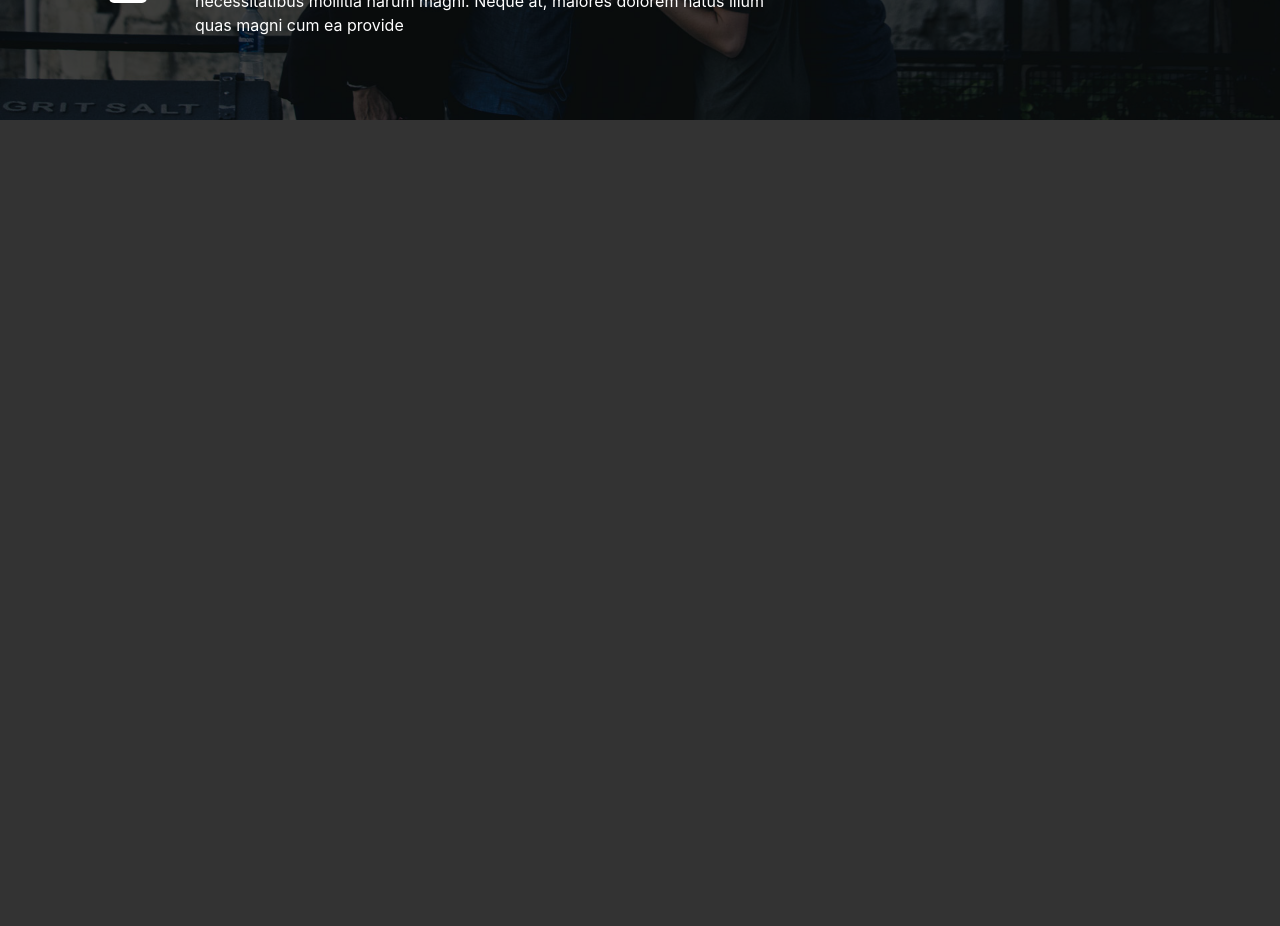
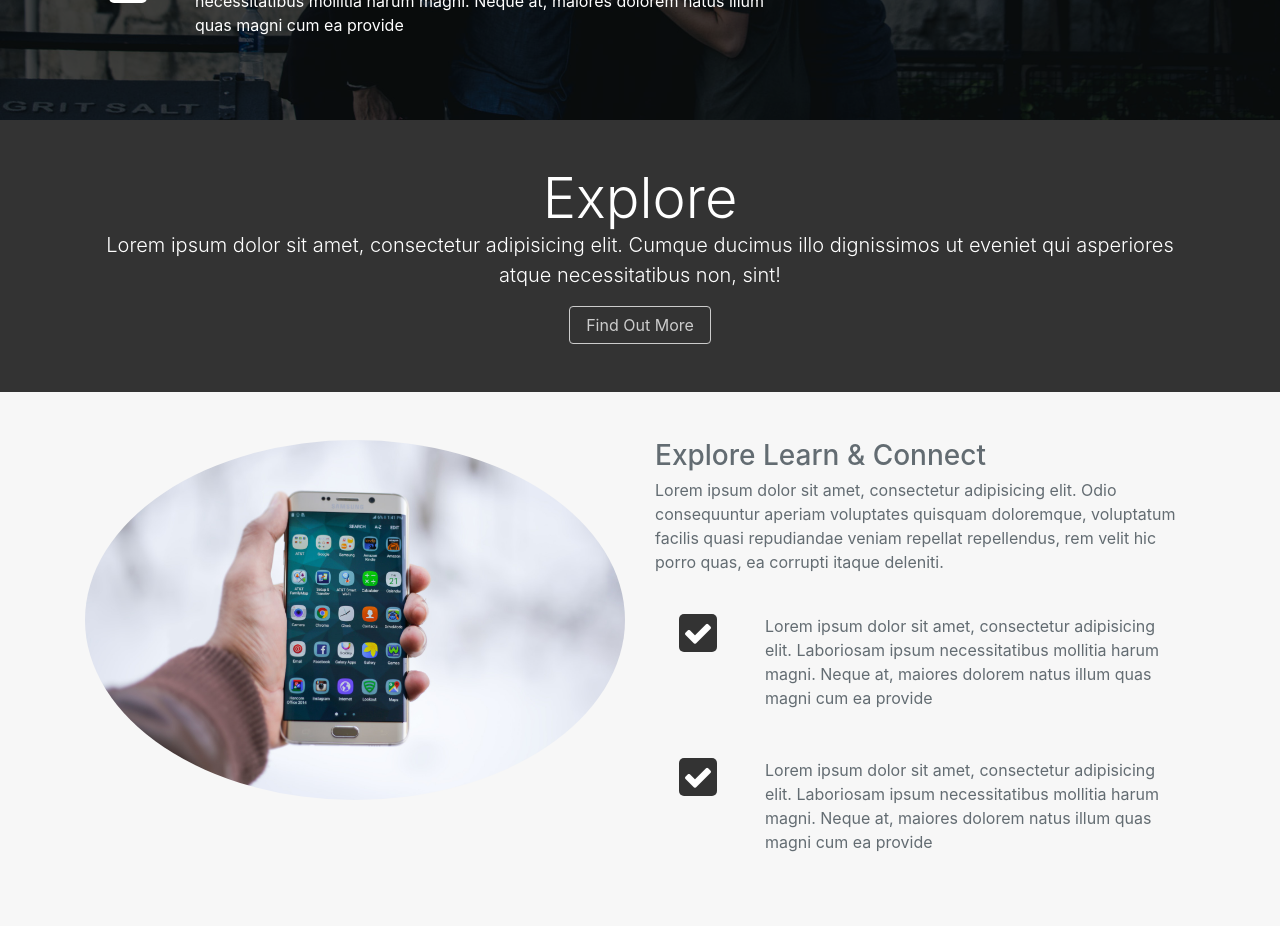
Before and after one commit to milena-mica/LoopLab, a website: page src/index.html in a window 1280 px wide. Shown: the part 580-1506 px from the top of the page. Before the commit the page ends 800 px from the top, so only its background shows below. Drawn offline with Linux system fonts and the light colour scheme.

Commit message:
created explore section

```diff
--- a/src/index.html
+++ b/src/index.html
@@ -100,6 +100,56 @@
       </div>
     </header>
 
+    <!-- EXPLORE HEAD -->
+    <section id="explore-head-section">
+      <div class="container">
+        <div class="row">
+          <div class="col text-center">
+            <div class="py-5">
+            <hi class="display-4">Explore</hi>
+            <p class="lead">Lorem ipsum dolor sit amet, consectetur adipisicing elit. Cumque ducimus illo dignissimos ut eveniet qui asperiores atque necessitatibus non, sint!</p>
+            <a href="#" class="btn btn-outline-secondary">Find Out More</a>
+            </div>
+          </div>
+        </div>
+      </div>
+    </section>
+
+    <!-- EXPLORE SECTION -->
+    <section id="explore-section" class="bg-faded text-muted py-5">
+      <div class="container">
+        <div class="row">
+          <div class="col-md-6">
+            <img src="img/explore-section1.jpg" alt="" class="img-fluid mb-3 rounded-circle">
+          </div>
+          <div class="col-md-6">
+            <h3>Explore Learn & Connect</h3>
+            <p>Lorem ipsum dolor sit amet, consectetur adipisicing elit. Odio consequuntur aperiam voluptates quisquam doloremque, voluptatum facilis quasi repudiandae veniam repellat repellendus, rem velit hic porro quas, ea corrupti itaque deleniti.</p>
+            <div class="d-flex flex-row">
+             <div class="p-4 align-self-start">
+               <i class="fa fa-check"></i>
+             </div>
+             <div class="p-4 align-self-end">
+               Lorem ipsum dolor sit amet, consectetur adipisicing elit. Laboriosam ipsum necessitatibus mollitia harum magni. Neque at, maiores dolorem natus illum quas magni cum ea provide
+             </div>
+            </div>
+
+            <div class="d-flex flex-row">
+             <div class="p-4 align-self-start">
+               <i class="fa fa-check"></i>
+             </div>
+             <div class="p-4 align-self-end">
+               Lorem ipsum dolor sit amet, consectetur adipisicing elit. Laboriosam ipsum necessitatibus mollitia harum magni. Neque at, maiores dolorem natus illum quas magni cum ea provide
+             </div>
+            </div>
+
+
+          </div>
+        </div>
+      </div>
+    </section>
+
+
     <script src="js/jquery.min.js"></script>
     <script src="js/tether.min.js"></script>
     <script src="js/bootstrap.min.js"></script>
--- a/src/scss/style.scss
+++ b/src/scss/style.scss
@@ -46,6 +46,15 @@ body{
   }
 }
 
+#explore-section{
+  .fa{
+    color:#fff;
+    background:#333;
+    padding:4px;
+    border-radius:5px;
+    font-size:$landing-icon-size;
+  }
+}
 
 @media(max-width:576px){
   nav .container{
```
Also changed, not shown: src/css/style.css, src/img/explore-section1.jpg (added).
